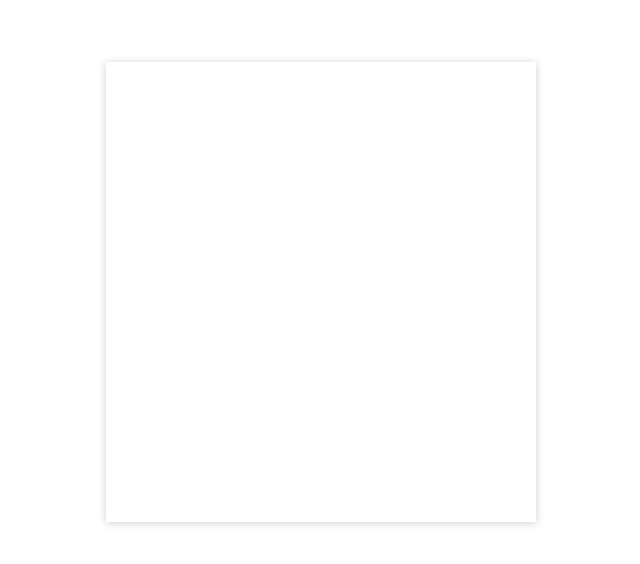
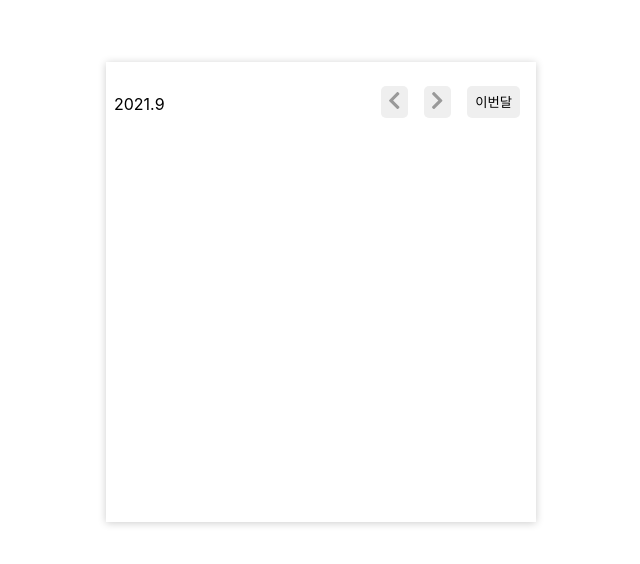
Before and after one commit to ha3158987/Paywork_Calendar, a React (Create React App) app: page / in a window 1280 px wide. Shown: the part 168-732 px from the top of the page, without its empty margins (319-959 px from the left). Built offline with nearby package versions, Linux system fonts and the light colour scheme.

Commit message:
feat: 캘린더버튼 스타일구현 (#3)

```diff
--- a/src/Components/Calendar/Calendar.jsx
+++ b/src/Components/Calendar/Calendar.jsx
@@ -1,9 +1,21 @@
+import CalendarButtons from "./CalendarButtons";
 import styled from "styled-components";
 
 const Calendar = () => {
   return (
     <CalendarContainer>
-      <CalendarLayout></CalendarLayout>
+      <CalendarLayout>
+        <CalendarHeader>
+          <CurrentYearMonthLayer>
+            <CurrentYear>2021.</CurrentYear>
+            <CurrentMonth>9</CurrentMonth>
+          </CurrentYearMonthLayer>
+          <CalendarButtonLayer>
+            <CalendarButtons />
+          </CalendarButtonLayer>
+        </CalendarHeader>
+        <CalendarBody></CalendarBody>
+      </CalendarLayout>
     </CalendarContainer>
   );
 };
@@ -24,4 +36,24 @@ const CalendarLayout = styled.div`
   box-shadow: 0 1px 8px rgba(0, 0, 0, 0.2);
 `;
 
+const CalendarHeader = styled.div`
+  display: flex;
+  margin: 1rem 0.5rem;
+`;
+
+const CurrentYearMonthLayer = styled.div`
+  display: flex;
+  width: 50%;
+`;
+
+const CurrentYear = styled.p``;
+
+const CurrentMonth = styled.p``;
+
+const CalendarButtonLayer = styled.div`
+  width: 50%;
+`;
+
+const CalendarBody = styled.div``;
+
 export default Calendar;
--- a/src/Components/Calendar/CalendarButtons.jsx
+++ b/src/Components/Calendar/CalendarButtons.jsx
@@ -1,7 +1,51 @@
+import { ReactComponent as PrevArrow } from "Assets/leftArrow.svg";
+import { ReactComponent as NextArrow } from "Assets/rightArrow.svg";
 import styled from "styled-components";
 
 const CalendarButtons = () => {
-  return <div></div>;
+  return (
+    <CalendarButtonLayout>
+      <PrevArrowButton>
+        <PrevArrow />
+      </PrevArrowButton>
+      <NextArrowButton>
+        <NextArrow />
+      </NextArrowButton>
+      <ThisMonthButton>이번달</ThisMonthButton>
+    </CalendarButtonLayout>
+  );
 };
 
+// todo: 반복되는 스타일 변수화하기
+const CalendarButtonLayout = styled.div`
+  display: flex;
+  justify-content: flex-end;
+
+  & > button {
+    padding: 0.3rem 0.5rem;
+    margin: 0.5rem;
+    cursor: pointer;
+
+    :hover {
+      background-color: #d0d0d0;
+      transition: background-color 0.2s;
+    }
+  }
+`;
+
+const PrevArrowButton = styled.button`
+  border: none;
+  border-radius: 5px;
+`;
+
+const NextArrowButton = styled.button`
+  border: none;
+  border-radius: 5px;
+`;
+
+const ThisMonthButton = styled.button`
+  border: none;
+  border-radius: 5px;
+`;
+
 export default CalendarButtons;
```
Also changed, not shown: src/Assets/leftArrow.svg (added), src/Assets/rightArrow.svg (added).
